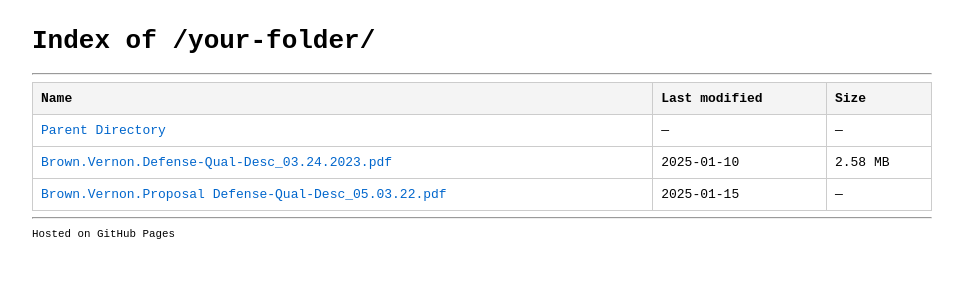
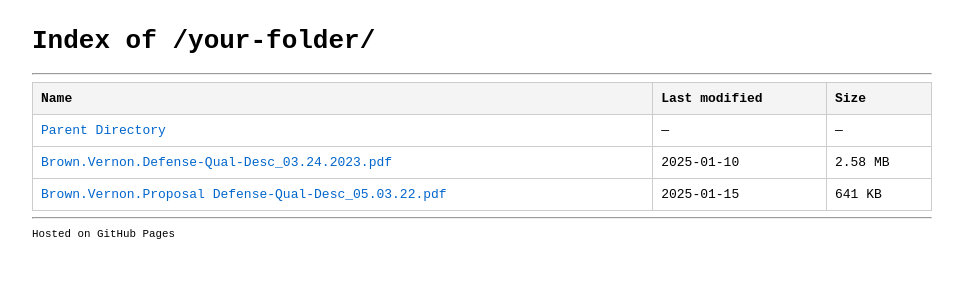
Before and after one commit to atidbit/atidbit.github.io, a Jekyll site: the page files/EdD-Defense/index.html, which Jekyll copies as it is, in a window 1280 px wide. Shown: the top 300 px of the page, without its empty margins (158-1121 px from the left). Built offline with Jekyll 4.4.1, drawn with Linux system fonts in a browser that asks for light colours.

Commit message:
Update index.html

```diff
--- a/files/EdD-Defense/index.html
+++ b/files/EdD-Defense/index.html
@@ -21,7 +21,7 @@
 
     <!-- Add your files/folders here manually -->
     <tr><td><a href="Brown.Vernon.Defense-Qual-Desc_03.24.2023.pdf">Brown.Vernon.Defense-Qual-Desc_03.24.2023.pdf</a></td><td>2025-01-10</td><td>2.58 MB</td></tr>
-    <tr><td><a href="Brown.Vernon.Proposal%20Defense-Qual-Desc_05.03.22.pdf">Brown.Vernon.Proposal Defense-Qual-Desc_05.03.22.pdf</a></td><td>2025-01-15</td><td>—</td></tr>
+    <tr><td><a href="Brown.Vernon.Proposal%20Defense-Qual-Desc_05.03.22.pdf">Brown.Vernon.Proposal Defense-Qual-Desc_05.03.22.pdf</a></td><td>2025-01-15</td><td>641 KB</td></tr>
     <!-- ... more rows ... -->
   </table>
   <hr>
```
